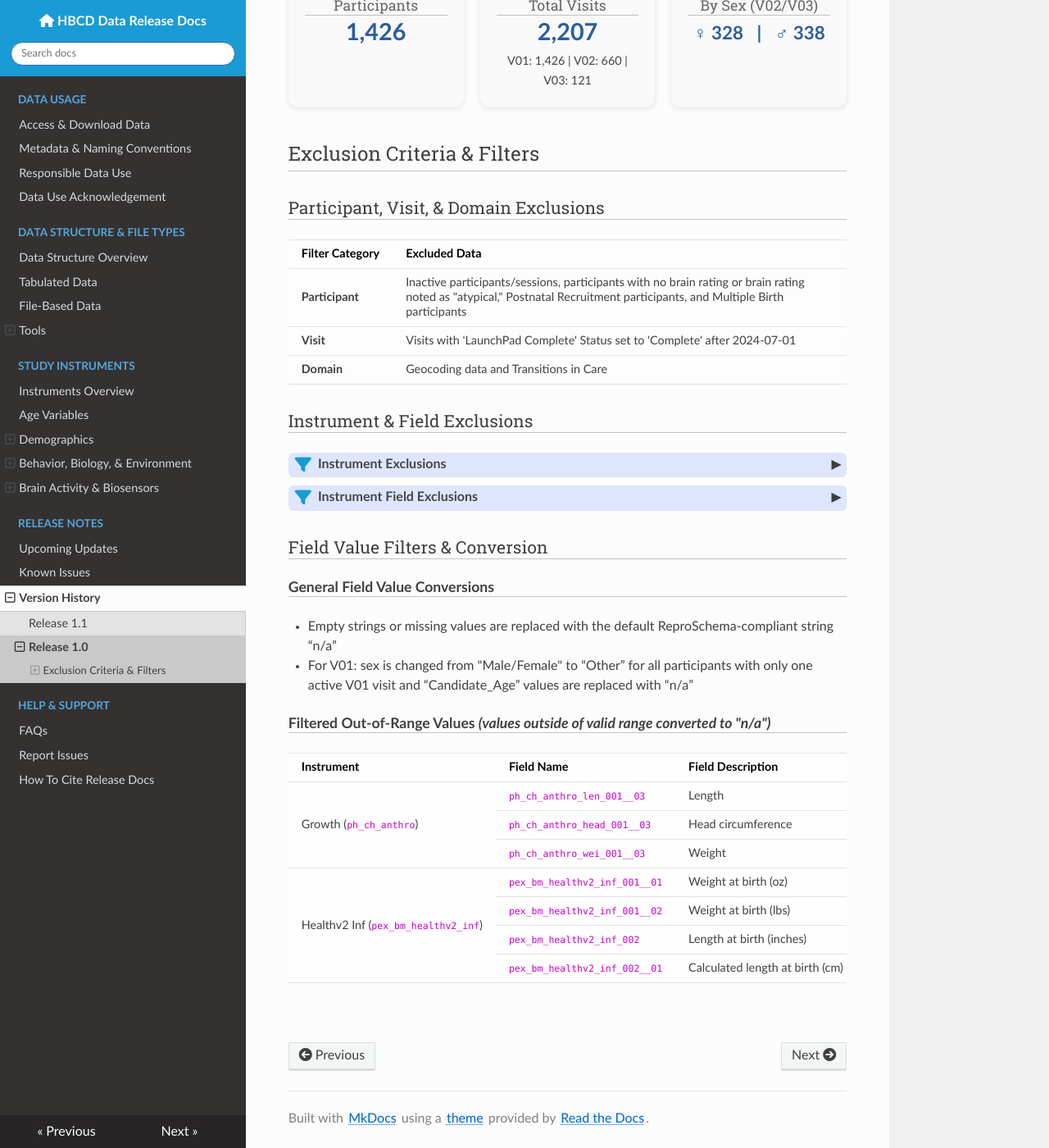
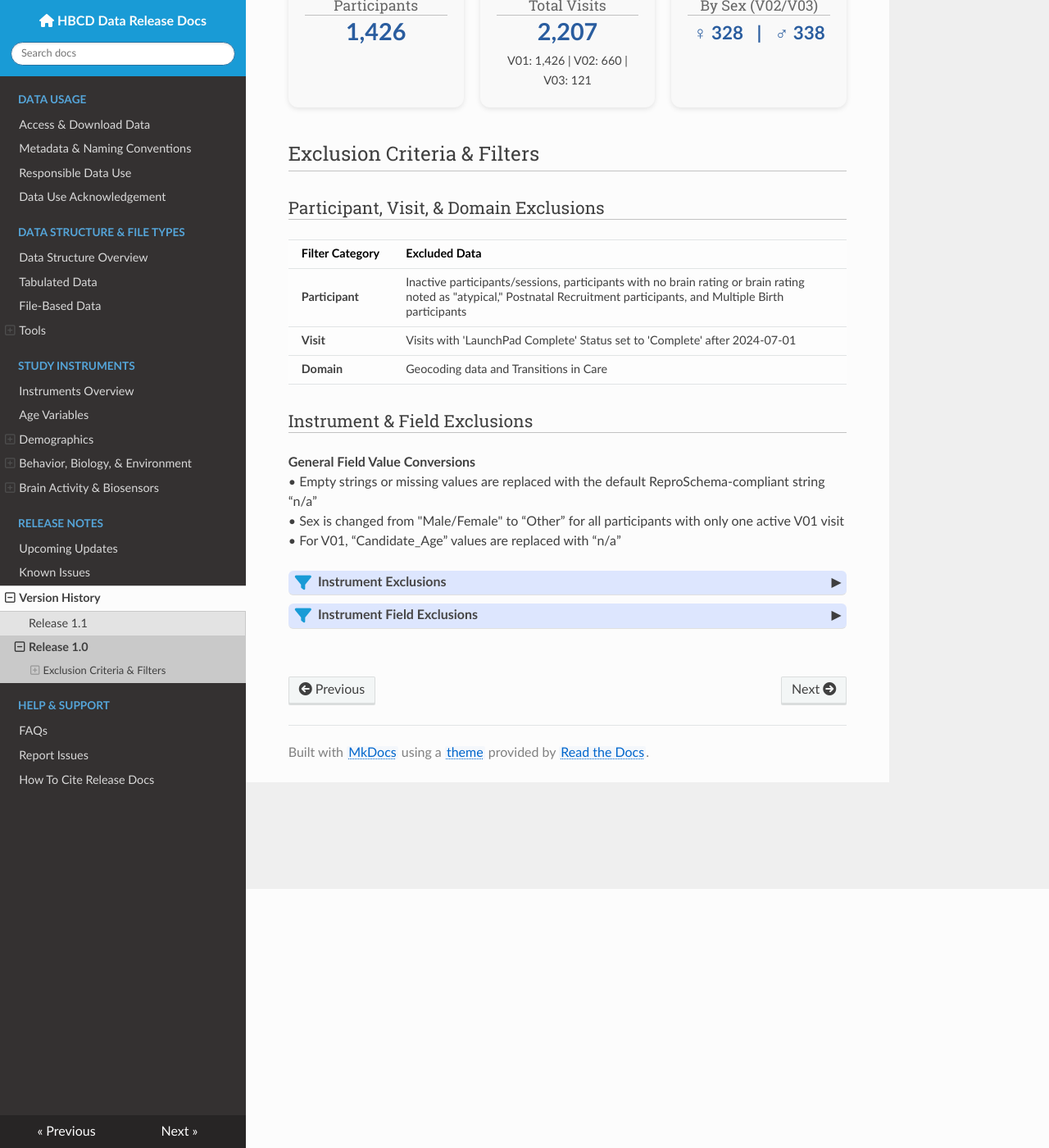
Before and after one commit to nbdc-datahub/hbcd-docs, an MkDocs documentation site: the page built from docs/changelog/versions/R1.md, in a window 1280 px wide and 1400 px high, scrolled down 316 px. Shown: the whole window at 82% size. Built offline with MkDocs 1.6.1, drawn with Linux system fonts in a browser that asks for light colours; nearby versions of some CDN libraries.

Commit message:
move field filter details to existing data warnings and remvoe from R1.0 release notes

```diff
--- a/docs/changelog/versions/R1.md
+++ b/docs/changelog/versions/R1.md
@@ -114,36 +119,5 @@
 </table>
 </div>
 
-### Field Value Filters & Conversion
-
-#### General Field Value Conversions
-
- - Empty strings or missing values are replaced with the default ReproSchema-compliant string “n/a”
- - For V01: sex is changed from "Male/Female" to “Other” for all participants with only one active V01 visit and “Candidate_Age” values are replaced with “n/a”
-
-#### Filtered Out-of-Range Values *(values outside of valid range converted to "n/a")*
-
-<table class="table-no-vertical-lines" style="width: 100%; border-collapse: collapse; table-layout: fixed;">
-<thead>
-  <tr>
-  <th>Instrument</th>
-  <th>Field Name</th>
-  <th>Field Description</th>
-  <th>Valid Range</th>
-  </tr>
-</thead>
-<tbody>
-<td colspan="1" rowspan="4">Growth (<code>ph_ch_anthro</code>)</td>
-<tr><td><code>ph_ch_anthro_len_001__03</code></td><td>Length</td><td>30 to 130 cm</td></tr>
-<tr><td><code>ph_ch_anthro_head_001__03</code></td><td>Head circumference</td><td>25 to 55 cm</td></tr>
-<tr><td><code>ph_ch_anthro_wei_001__03</code></td><td>Weight</td><td>0.5 to 30 kg</td></tr>
-<td colspan="1" rowspan="5">Healthv2 Inf (<code>pex_bm_healthv2_inf</code>)</td>
-  <tr><td><code>pex_bm_healthv2_inf_001__01</code></td><td>Weight at birth (oz)</td><td>≤ 16</td></tr>
-  <tr><td><code>pex_bm_healthv2_inf_001__02</code></td><td>Weight at birth (lbs)</td><td>≤ 66</td></tr>
-  <tr><td><code>pex_bm_healthv2_inf_002</code></td><td>Length at birth (inches)</td><td>12 - 51</td></tr>
-  <tr><td><code>pex_bm_healthv2_inf_002__01</code></td><td>Calculated length at birth (cm)</td><td>30 - 130</td></tr>
-</tbody>
-</table>
-
 
 <br>
```
Also changed, not shown: other parts of docs/changelog/versions/R1.md (+5 -0 lines), docs/instruments/physhealth/growth.md (+15 -7 lines), docs/instruments/pregexp/pex.md (+16 -1 lines).
